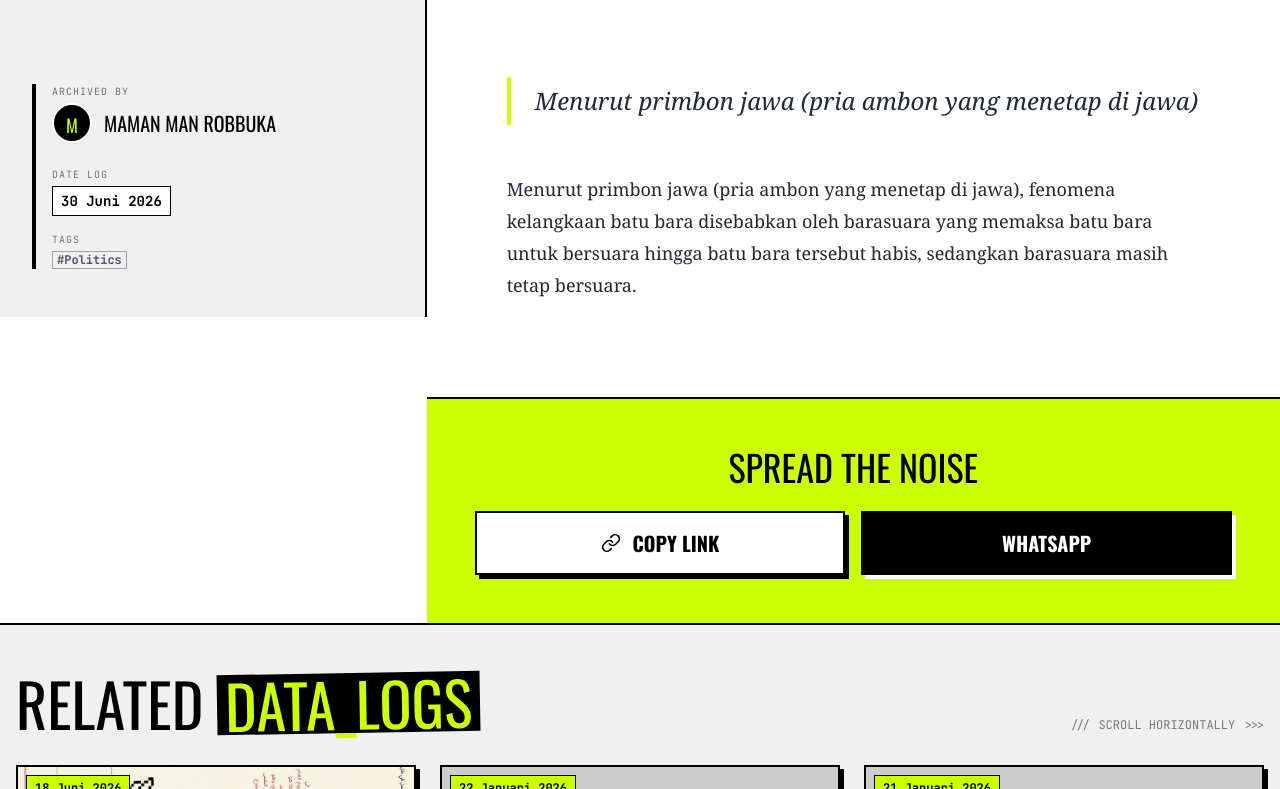
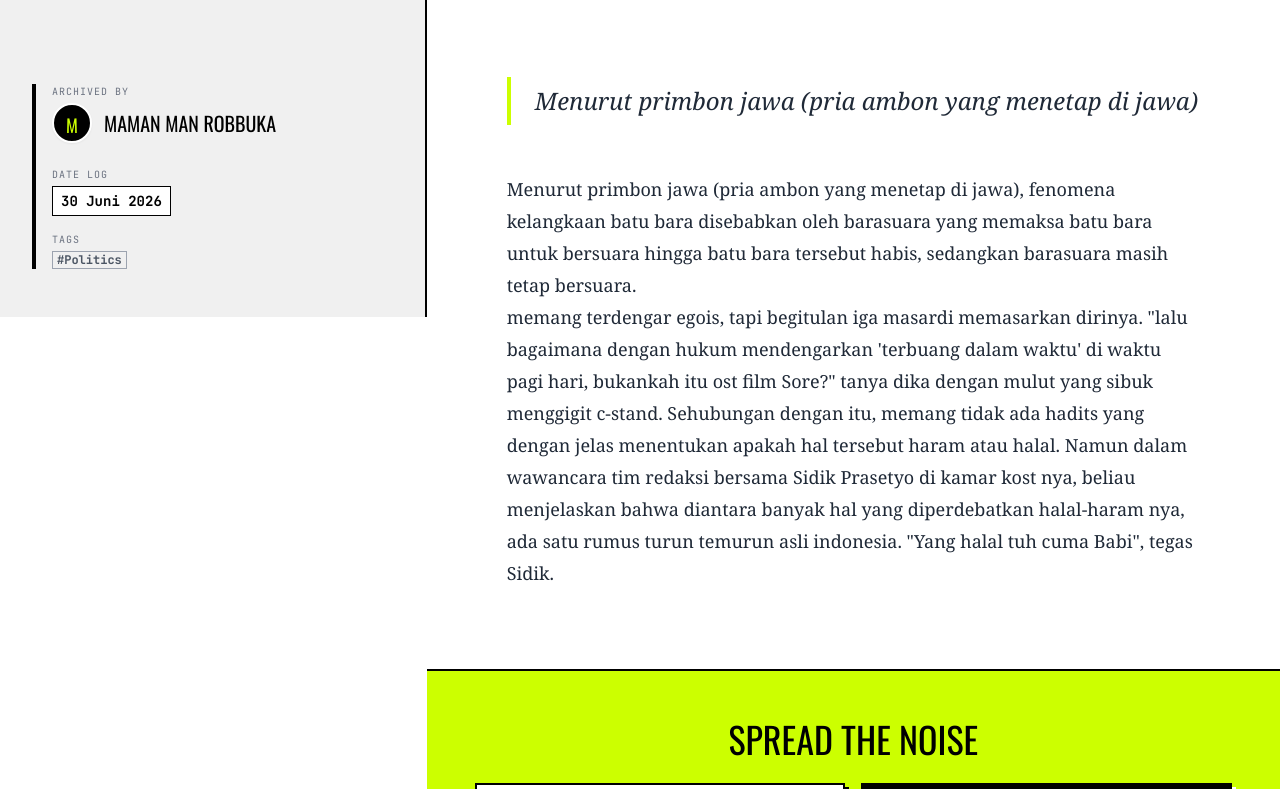
Before and after one commit to tandangsangar/tandangsangar-blog, an Eleventy site: page src/posts/hujan-aya-raatna-arurang-aya-saatna.md in a window 1280 px wide. Shown: the part 565-1354 px from the top of the page. Built offline with nearby package versions, Linux system fonts and the light colour scheme; Eleventy itself is replaced by a stand-in of ours; files that its build step writes are made by us from their sources; placeholder pictures from the web are drawn by us.

Commit message:
Update Articles “hujan-aya-raatna-arurang-aya-saatna”

```diff
--- a/src/posts/hujan-aya-raatna-arurang-aya-saatna.md
+++ b/src/posts/hujan-aya-raatna-arurang-aya-saatna.md
@@ -10,3 +10,5 @@ image: /uploads/767122f123167b3c5a576456f0e2e296.jpg
 excerpt: Menurut primbon jawa (pria ambon yang menetap di jawa)
 ---
 Menurut primbon jawa (pria ambon yang menetap di jawa), fenomena kelangkaan batu bara disebabkan oleh barasuara yang memaksa batu bara untuk bersuara hingga batu bara tersebut habis, sedangkan barasuara masih tetap bersuara.
+
+memang terdengar egois, tapi begitulan iga masardi memasarkan dirinya. "lalu bagaimana dengan hukum mendengarkan 'terbuang dalam waktu' di waktu pagi hari, bukankah itu ost film Sore?" tanya dika dengan mulut yang sibuk menggigit c-stand. Sehubungan dengan itu, memang tidak ada hadits yang dengan jelas menentukan apakah hal tersebut haram atau halal. Namun dalam wawancara tim redaksi bersama Sidik Prasetyo di kamar kost nya, beliau menjelaskan bahwa diantara banyak hal yang diperdebatkan halal-haram nya, ada satu rumus turun temurun asli indonesia. "Yang halal tuh cuma Babi", tegas Sidik.
```
